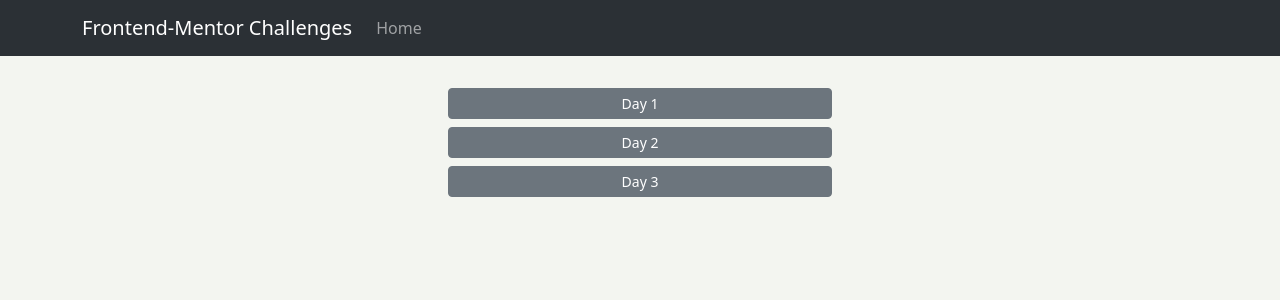
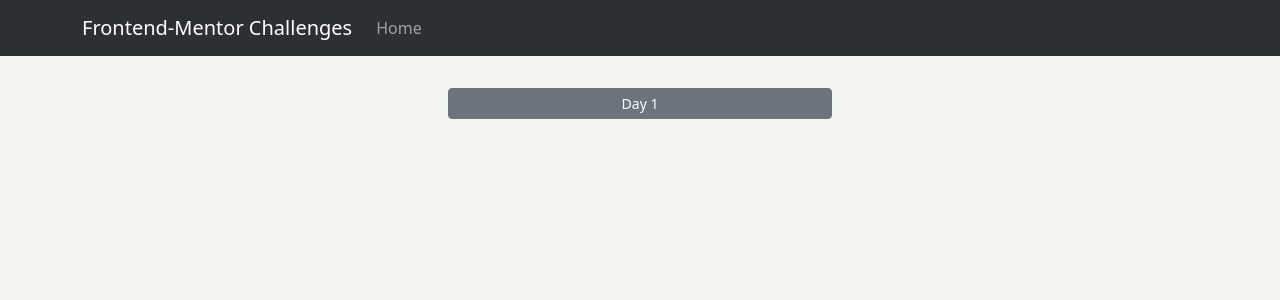
Before and after one commit to codeIsHard2023/frontend-mentor-challenges, a React (Vite) app: page / in a window 1280 px wide. Shown: the top 300 px of the page. Built offline with nearby package versions, Linux system fonts and the light colour scheme.

Commit message:
update: list challenges

```diff
--- a/src/modules/challenges.js
+++ b/src/modules/challenges.js
@@ -1 +1 @@
-export const listOfChallenges = ["Day 1", "Day 2", "Day 3"];
+export const listOfChallenges = ["Day 1"];
```
